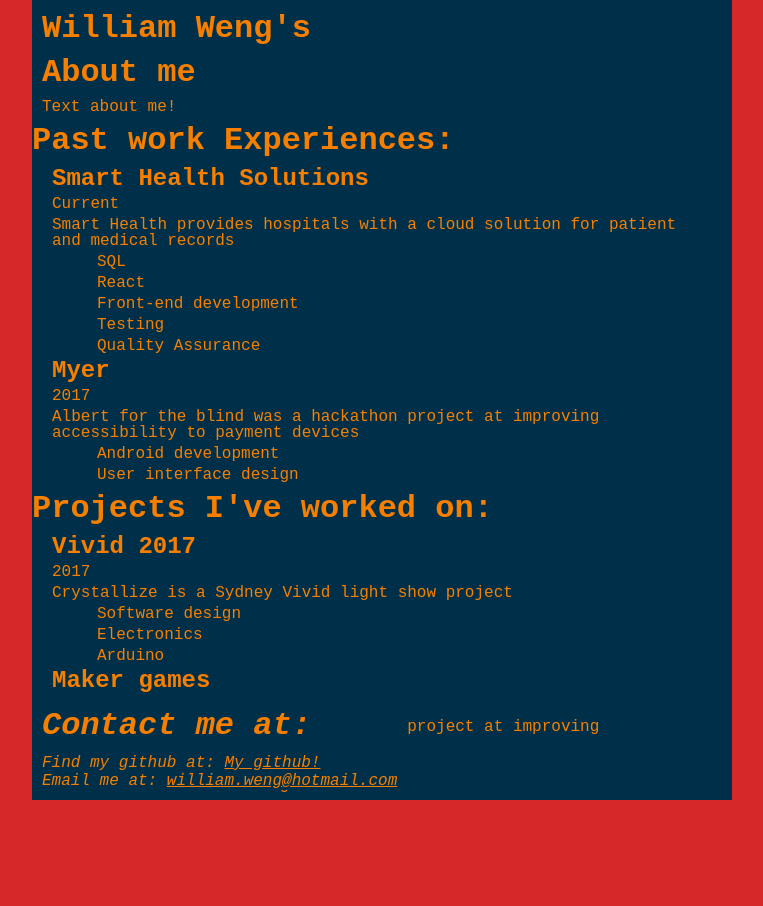
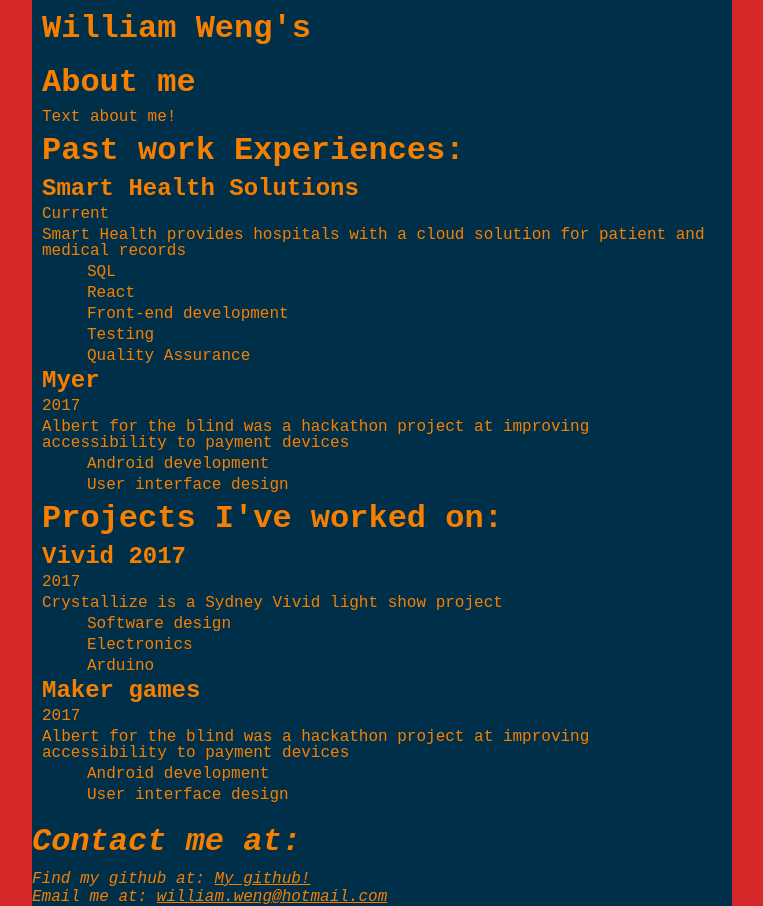
Before and after one commit to will-weng/will-weng.github.io, a React (Create React App) app: page / in a window 1280 px wide. Shown: the whole page, without its empty margins (258-1021 px from the left). Before the commit the page ends 800 px from the top, so only its background shows below. Built offline with nearby package versions, Linux system fonts and the light colour scheme; the HTML template or start-up script is replaced by a standard one.

Commit message:
Content is now flex column now

```diff
--- a/src/components/Address.tsx
+++ b/src/components/Address.tsx
@@ -1,9 +1,7 @@
 import styled from "styled-components";
 
 const AddressStyle = styled.address`
-    position: fixed;
-    bottom: 0;
-    margin: 10px;
+    margin-top: auto;
 `
 
 function Address() {
--- a/src/components/Content.tsx
+++ b/src/components/Content.tsx
@@ -4,6 +4,8 @@ import Header from "./Header";
 import styled from "styled-components";
 
 const ContentStyle = styled.div`
+    display: flex;
+    flex-direction: column;
     max-width: 700px;
     height: 100vh;
     height: 100dvh;
--- a/src/components/Section.tsx
+++ b/src/components/Section.tsx
@@ -7,6 +7,9 @@ interface SectionProps {
 }
 
 const SectionStyle = styled.div`
+    h1 {
+        margin-left: 10px;
+    }
 `
 
 function Section(props: SectionProps) {
--- a/src/components/projects/Projects.tsx
+++ b/src/components/projects/Projects.tsx
@@ -6,7 +6,8 @@ interface ProjectsProps {
 }
 
 const ProjectsStyled = styled.div`
-    margin: 10px;
+    margin-top: 10px;
+    margin-bottom: 10px;
 
     * {
         margin: 5px;
```
